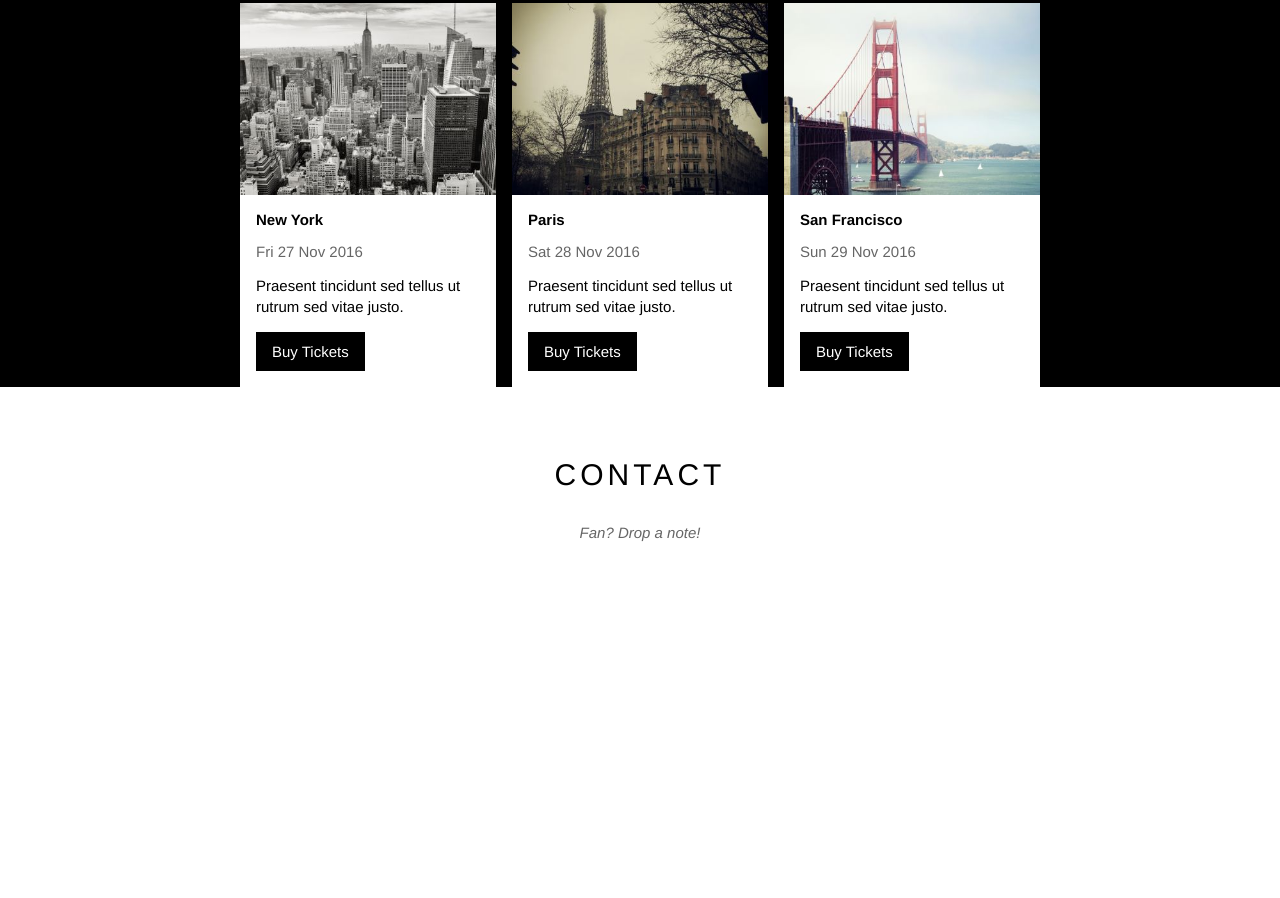
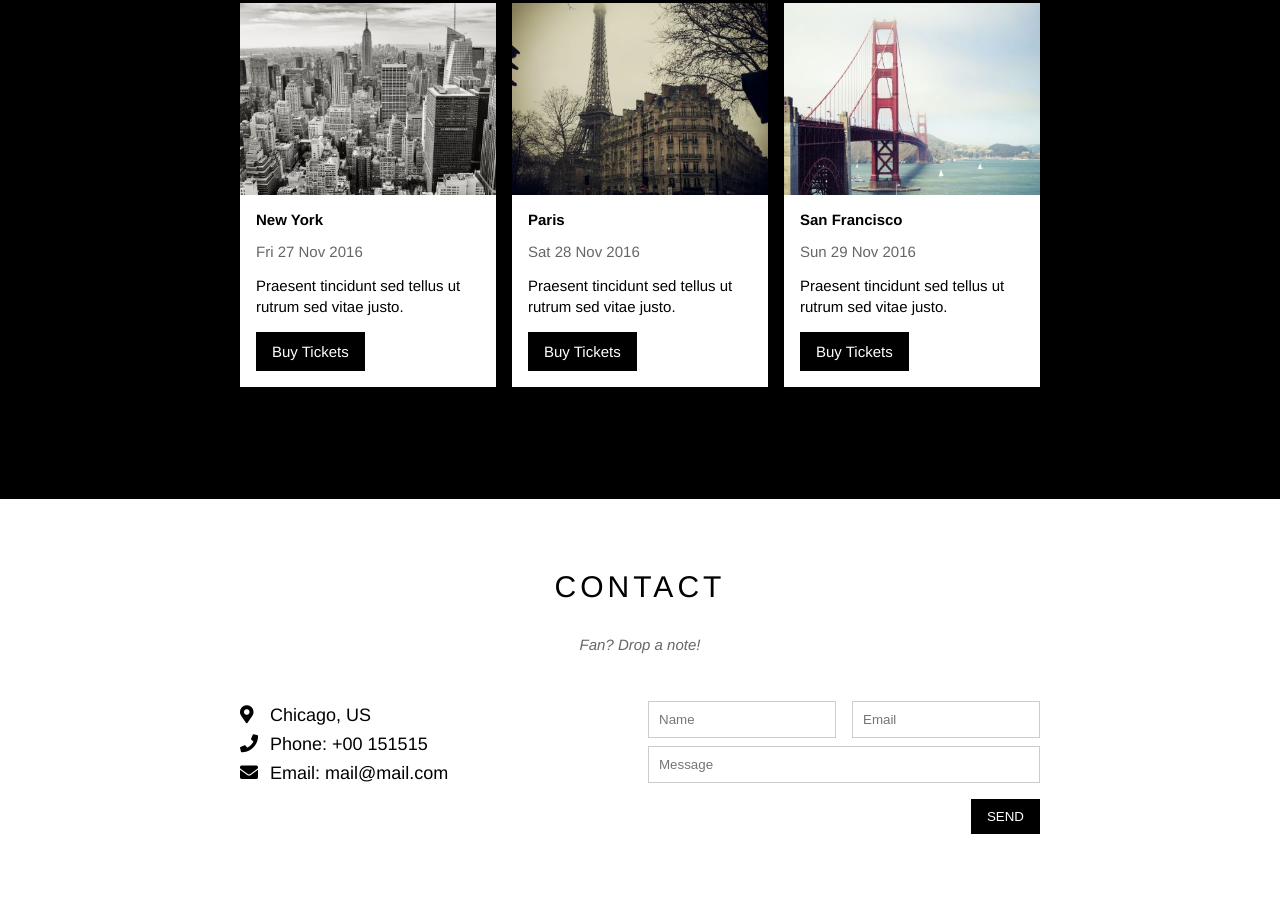
Before and after one commit to nhim411/w3s-band-clone, a plain HTML site: page index.html in a window 1280 px wide. Shown: the part 1636-2534 px from the top of the page. Before the commit the page ends 2241 px from the top, so only its background shows below. Drawn offline with Linux system fonts and the light colour scheme; files whose address does not match are found by name; a web font is replaced by a local one.

Commit message:
[Add] Contact form

```diff
--- a/assets/css/style.css
+++ b/assets/css/style.css
@@ -27,16 +27,56 @@
   box-sizing: border-box;
 }
 
-html {
-  font-family: "Lato", Helvetica, sans-serif;
-}
-
+/* Common */
 .clear {
   clear: both;
 }
 
+.text-center {
+  text-align: center !important;
+}
+
+.row {
+  margin-left: -8px;
+  margin-right: -8px;
+}
+
+.row::after {
+  content: "";
+  display: block;
+  clear: both;
+}
+
+.col {
+  float: left;
+  padding-left: 8px;
+  padding-right: 8px;
+}
+
+.col-third {
+  width: 33.33333%;
+}
+
+.col-half {
+  width: 50%;
+}
+
+.col-full {
+  width: 100%;
+}
 .text-white {
   color: white !important;
+}
+.mt-8 {
+  margin-top: 8px !important;
+}
+
+.mt-16 {
+  margin-top: 16px !important;
+}
+
+html {
+  font-family: "Lato", Helvetica, sans-serif;
 }
 
 #main {
@@ -188,12 +228,6 @@ html {
   margin-top: 25px;
 }
 
-#content .member-item {
-  float: left;
-  width: calc(100% / 3);
-  text-align: center;
-}
-
 #content .member-name {
   font-size: 15px;
 }
@@ -243,13 +277,8 @@ html {
 
 /* places */
 .places-list {
-  margin: 32px -8px 48px;
-}
-
-.places-item {
-  float: left;
-  width: 33.333333%;
-  padding: 0 8px;
+  margin-top: 32px;
+  margin-bottom: 48px;
 }
 
 .place-img {
@@ -295,4 +324,41 @@ html {
   background-color: #ccc;
 }
 
+/* Contact Form */
+.contact-content {
+  margin-top: 48px;
+}
+
+.contact-info {
+  font-size: 18px;
+  line-height: 1.6;
+}
+
+.contact-info i[class*="fa-"] {
+  width: 30px;
+}
+
+contact-form {
+  font-size: 15px;
+}
+
+.contact-form .form-control {
+  padding: 10px;
+  border: 1px solid #ccc;
+  width: 100%;
+}
+
+.contact-form .form-submit-btn {
+  float: right;
+  padding: 10px 16px;
+  background-color: #000;
+  color: #fff;
+  border: none;
+}
+
+.contact-form .form-submit-btn:hover {
+  color: #000;
+  background-color: #ccc;
+}
+
 /* Footer */
--- a/index.html
+++ b/index.html
@@ -68,8 +68,8 @@
             veniam, quis nostrud exercitation ullamco laboris nisi ut aliquip ex
             ea commodo consequat.
           </p>
-          <div class="member-list">
-            <div class="member-item">
+          <div class="row member-list">
+            <div class="col col-third text-center">
               <p class="member-name">Name 1</p>
               <img
                 src="/assets/img/band/member1.jpg"
@@ -77,7 +77,7 @@
                 class="member-img"
               />
             </div>
-            <div class="member-item">
+            <div class="col col-third text-center">
               <p class="member-name">Name 2</p>
               <img
                 src="/assets/img/band/member1.jpg"
@@ -85,7 +85,7 @@
                 class="member-img"
               />
             </div>
-            <div class="member-item">
+            <div class="col col-third text-center">
               <p class="member-name">Name 3</p>
               <img
                 src="/assets/img/band/member1.jpg"
@@ -93,7 +93,6 @@
                 class="member-img"
               />
             </div>
-            <div class="clear"></div>
           </div>
         </div>
         <!--Begin: Tour section -->
@@ -110,8 +109,8 @@
               <li>November <span class="quantity">3</span></li>
             </ul>
             <!-- Places -->
-            <div class="places-list">
-              <div class="places-item">
+            <div class="row places-list">
+              <div class="col col-third">
                 <img
                   src="/assets//img/places/place1.jpg"
                   alt="New York"
@@ -126,7 +125,7 @@
                   <a href="#" class="place-buy-btn">Buy Tickets</a>
                 </div>
               </div>
-              <div class="places-item">
+              <div class="col col-third">
                 <img
                   src="/assets//img/places/place2.jpg"
                   alt="Paris"
@@ -141,7 +140,7 @@
                   <a href="#" class="place-buy-btn">Buy Tickets</a>
                 </div>
               </div>
-              <div class="places-item">
+              <div class="col col-third">
                 <img
                   src="/assets//img/places/place3.jpg"
                   alt="San Francisco"
@@ -158,7 +157,6 @@
               </div>
             </div>
           </div>
-          <div class="clear"></div>
         </div>
         <!-- End: Tour section -->
 
@@ -166,6 +164,53 @@
         <div class="content-section">
           <h2 class="section-heading">CONTACT</h2>
           <p class="section-sub-heading">Fan? Drop a note!</p>
+          <div class="row contact-content">
+            <div class="col col-half contact-info">
+              <p><i class="fas fa-map-marker-alt"></i>Chicago, US</p>
+              <p><i class="fas fa-phone"> </i>Phone: +00 151515</p>
+              <p><i class="fas fa-envelope"></i>Email: mail@mail.com</p>
+            </div>
+            <div class="col col-half contact-form">
+              <form action="">
+                <div class="row">
+                  <div class="col col-half">
+                    <input
+                      type="text"
+                      name=""
+                      id=""
+                      placeholder="Name"
+                      class="form-control"
+                    />
+                  </div>
+                  <div class="col col-half">
+                    <input
+                      type="email"
+                      name=""
+                      id=""
+                      placeholder="Email"
+                      class="form-control"
+                    />
+                  </div>
+                </div>
+                <div class="row mt-8">
+                  <div class="col col-full">
+                    <input
+                      type="text"
+                      name=""
+                      id=""
+                      placeholder="Message"
+                      class="form-control"
+                    />
+                  </div>
+                </div>
+                <input
+                  class="form-submit-btn mt-16"
+                  type="submit"
+                  value="SEND"
+                />
+              </form>
+            </div>
+          </div>
         </div>
       </div>
 
```
